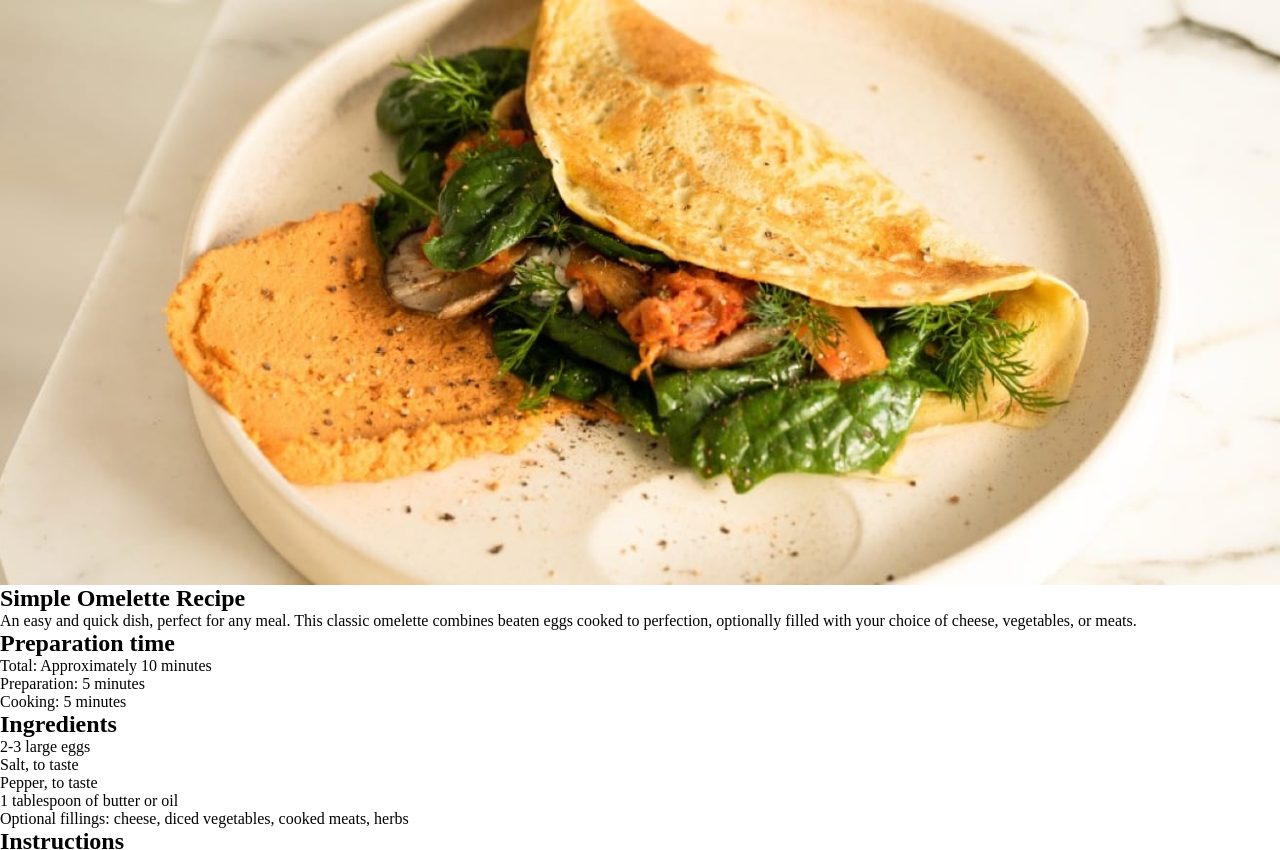
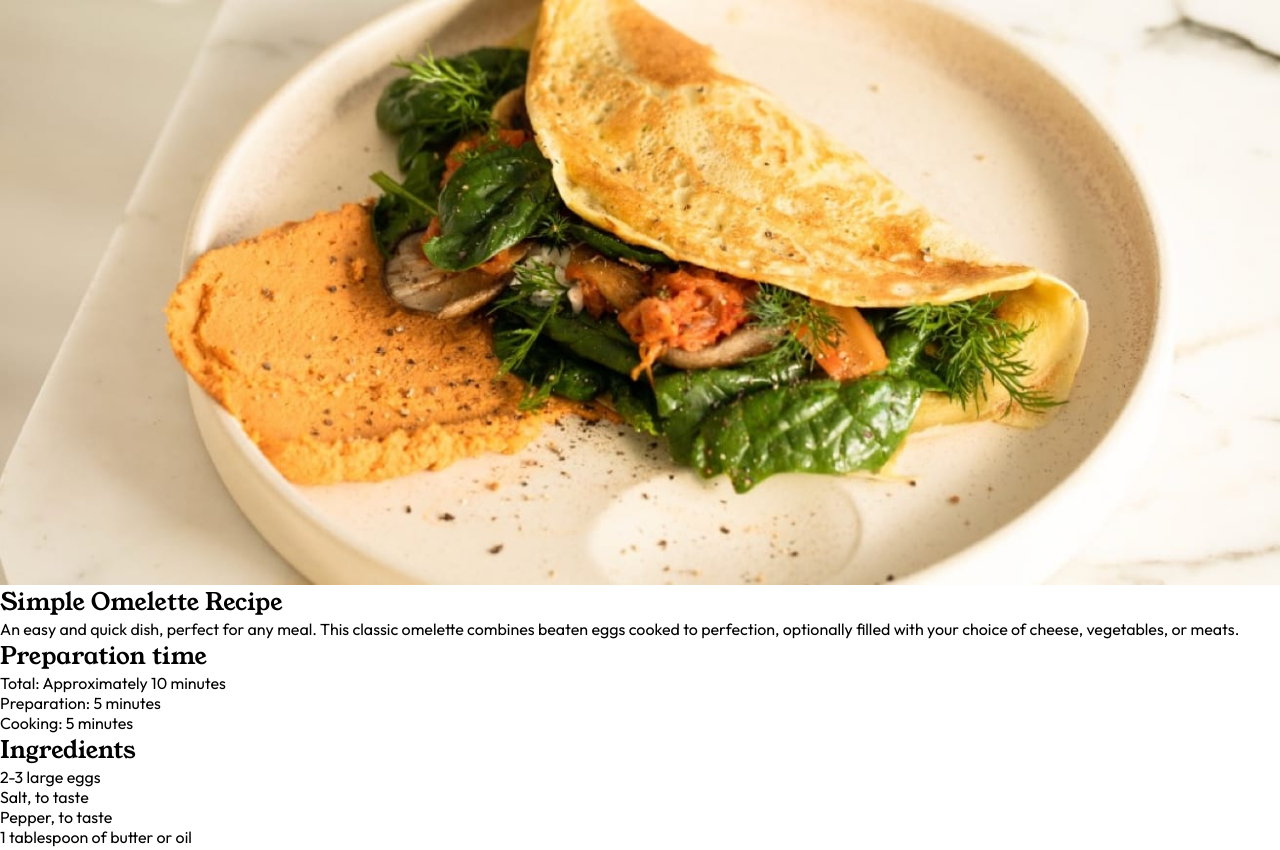
Before and after one commit to MatiasBastarrica/reicpe-page-main, a plain HTML site: page index.html in a window 1280 px wide. Shown: the top 850 px of the page. Drawn offline with Linux system fonts and the light colour scheme.

Commit message:
Add some basic general styling

```diff
--- a/styles.css
+++ b/styles.css
@@ -26,3 +26,20 @@ img {
   width: 100%;
   display: block;
 }
+
+/* GENERAL STYLING */
+
+html {
+  font-size: 16px;
+}
+
+body {
+  font-family: "Outfit", sans-serif;
+  font-weight: 400;
+}
+
+h1,
+h2 {
+  font-family: "Young Serif", serif;
+  font-weight: 400;
+}
```
